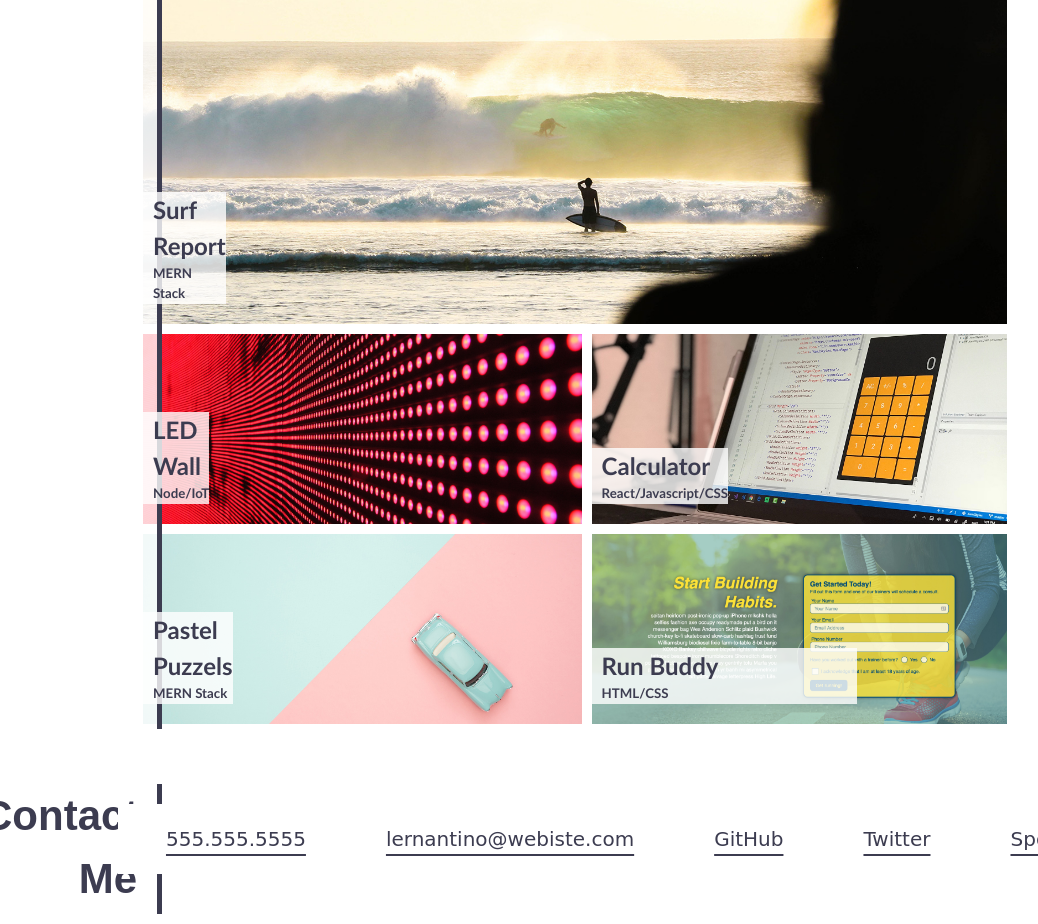
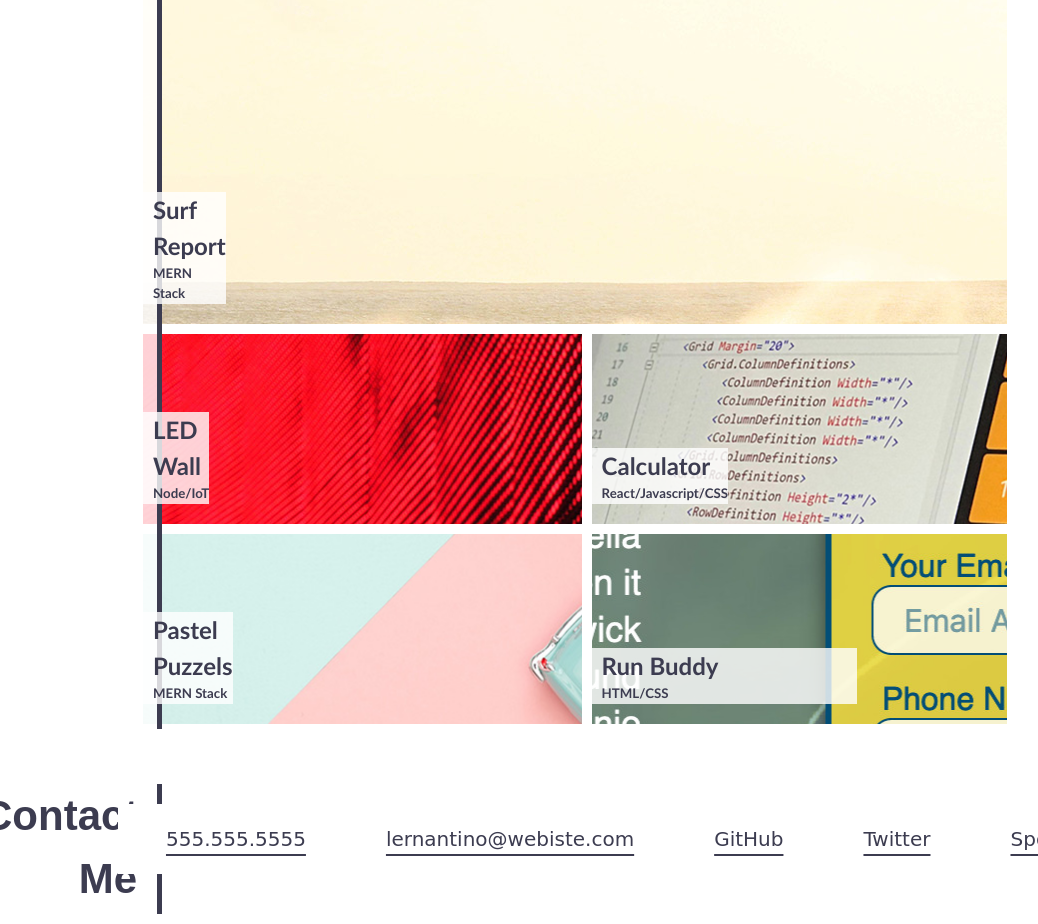
Before and after one commit to seacrest3/portfolio-page, a plain HTML site: page index.html in a window 1280 px wide. Shown: the part 586-1510 px from the top of the page, without its empty margins (143-1181 px from the left). Drawn offline with Linux system fonts and the light colour scheme.

Commit message:
replaced 'background-image:' to 'background:' to show project images in cover

```diff
--- a/css/style.css
+++ b/css/style.css
@@ -268,7 +268,7 @@
 
 #surf {
   grid-area: surf;
-  background-image: url('../images/02-portfolio-4.jpg');
+  background: url('../images/02-portfolio-4.jpg');
   background-repeat: no-repeat;
   /* background-position: 25% 75%; */
   /* height: 600px; */
@@ -284,7 +284,7 @@
 
 #led {
   grid-area: led;
-  background-image: url('../images/02-portfolio-1.jpg');
+  background: url('../images/02-portfolio-1.jpg');
   background-repeat: no-repeat;
   margin-left: 30px;
   /* margin-right: 30px; */
@@ -297,7 +297,7 @@
 
 #calculator {
   grid-area: calculator;
-  background-image: url('../images/02-portfolio-2.jpg');
+  background: url('../images/02-portfolio-2.jpg');
   background-repeat: no-repeat;
   background-position: center;
   margin-right: 130px;
@@ -310,7 +310,7 @@
 
 #puzzels {
   grid-area: puzzels;
-  background-image: url('../images/02-portfolio-3.jpg');
+  background: url('../images/02-portfolio-3.jpg');
   background-repeat: no-repeat;
   background-position: center;
   margin-left: 30px;
@@ -323,7 +323,7 @@
 
 #buddy {
   grid-area: buddy;
-  background-image: url('../images/02-run-buddy.jpg');
+  background: url('../images/02-run-buddy.jpg');
   background-repeat: no-repeat;
   background-position: center;
   margin-right: 130px;
```
